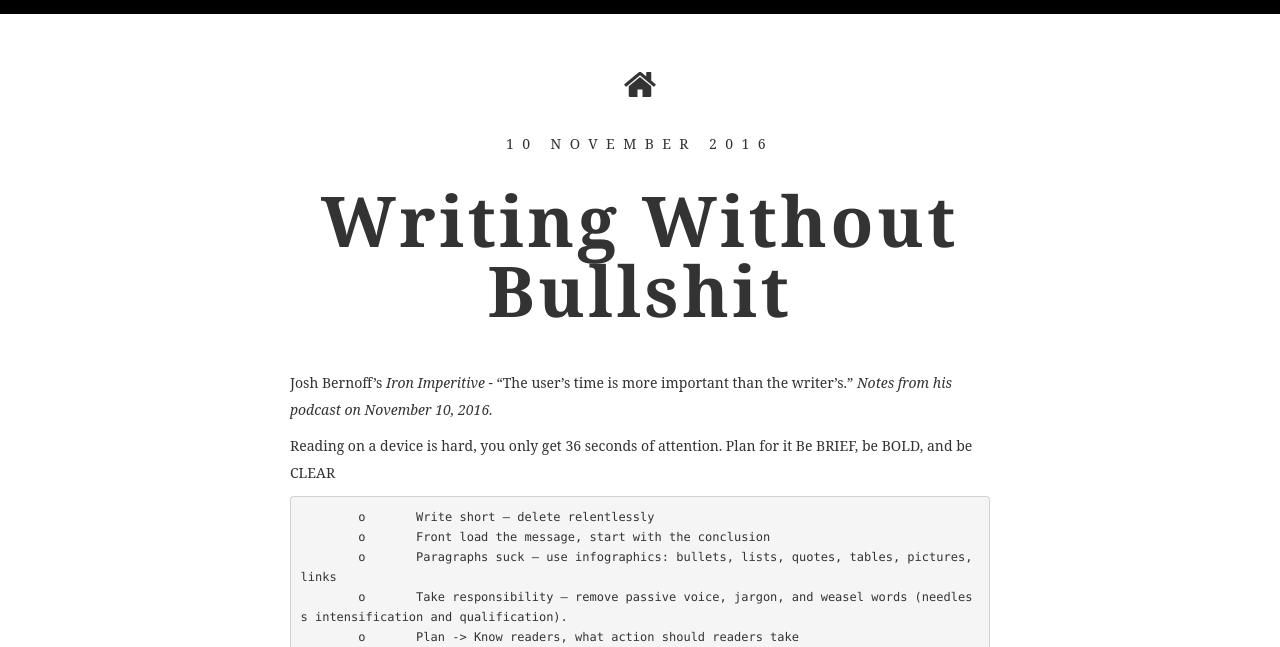
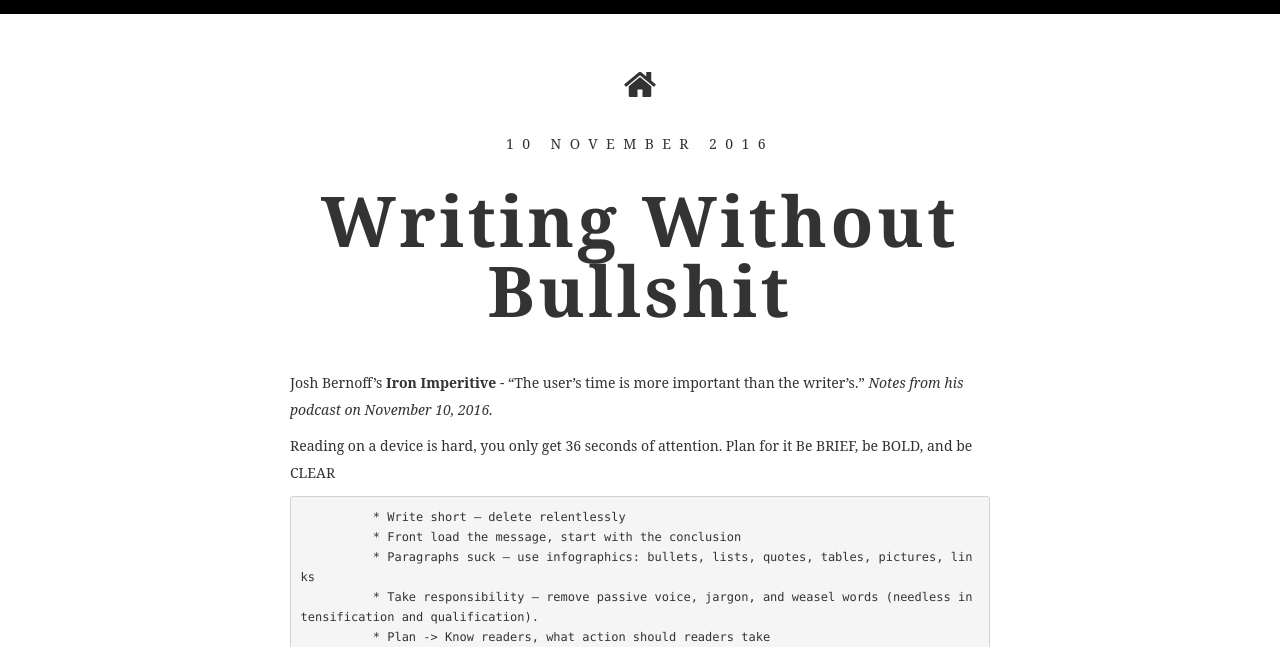
Before and after one commit to MarkHughen/MarkHughen.github.io, a Jekyll site: the page built from _posts/2016-11-10-WritingWithoutBullshit.md, in a window 1280 px wide, cut to the strip 0-647 px from the top of the page. Built offline with Jekyll 4.4.1, drawn with Linux system fonts in a browser that asks for light colours; nearby versions of some CDN libraries; some web fonts are replaced.

```diff
--- a/_posts/2016-11-10-WritingWithoutBullshit.md
+++ b/_posts/2016-11-10-WritingWithoutBullshit.md
@@ -4,17 +4,17 @@ title: Writing Without Bullshit
 date: 2016-11-10
 tags: Writing
 ---
-Josh Bernoff's *Iron Imperitive* - "The user's time is more important than the writer's."
+Josh Bernoff's **Iron Imperitive** - "The user's time is more important than the writer's."
 _Notes from his podcast on November 10, 2016._
 
 Reading on a device is hard, you only get 36 seconds of attention. Plan for it
 		Be BRIEF, be BOLD, and be CLEAR
 
-		o	Write short – delete relentlessly
-		o	Front load the message, start with the conclusion
-		o	Paragraphs suck – use infographics: bullets, lists, quotes, tables, pictures, links
-		o	Take responsibility – remove passive voice, jargon, and weasel words (needless intensification and qualification).
-		o	Plan -> Know readers, what action should readers take
+		  * Write short – delete relentlessly
+		  * Front load the message, start with the conclusion
+		  * Paragraphs suck – use infographics: bullets, lists, quotes, tables, pictures, links
+		  * Take responsibility – remove passive voice, jargon, and weasel words (needless intensification and qualification).
+		  * Plan -> Know readers, what action should readers take
 
 _*This infographic from his website says it all, create skimmable content that respects the reader’s time._
 <img src="http://withoutbullshit.jbspartnersinc.netdna-cdn.com/wp-content/uploads/2016/07/Email-Anatomy.png"/>
```
